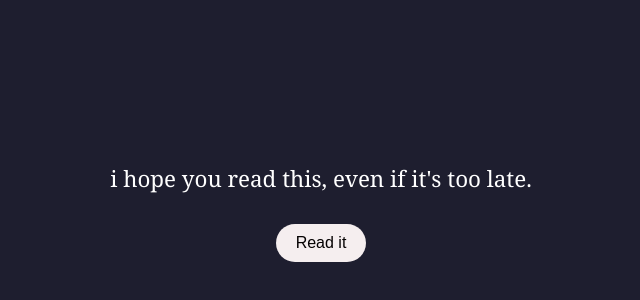
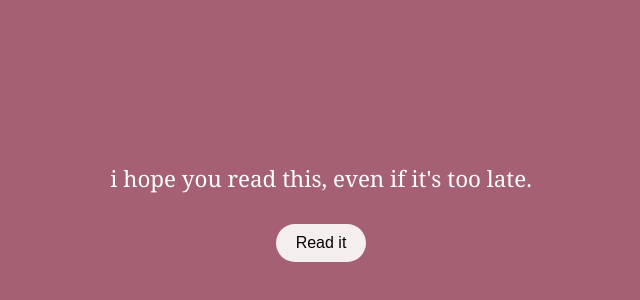
Before and after one commit to burgerpati/journalforjas, a plain HTML site: page jas.html in a window 1280 px wide. Shown: the part 188-488 px from the top of the page, without its empty margins (319-959 px from the left). Drawn offline with Linux system fonts and the light colour scheme.

Commit message:
Update style.css

```diff
--- a/style.css
+++ b/style.css
@@ -5,7 +5,7 @@
 }
 body {
   font-family: "Georgia", serif;
-  background: #1e1e2f;
+  background: #a56074;
   color: #fff;
   display: flex;
   justify-content: center;
```
